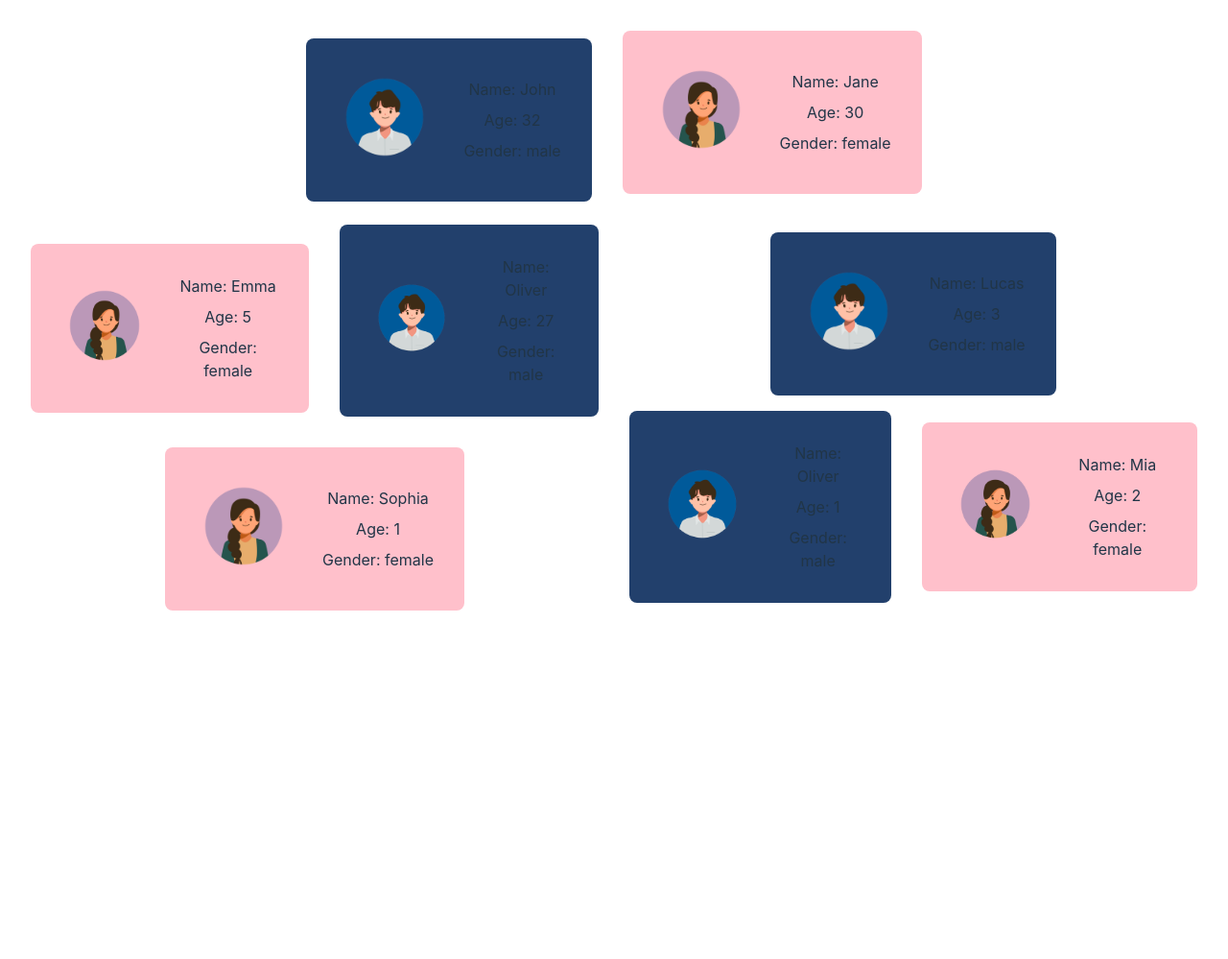
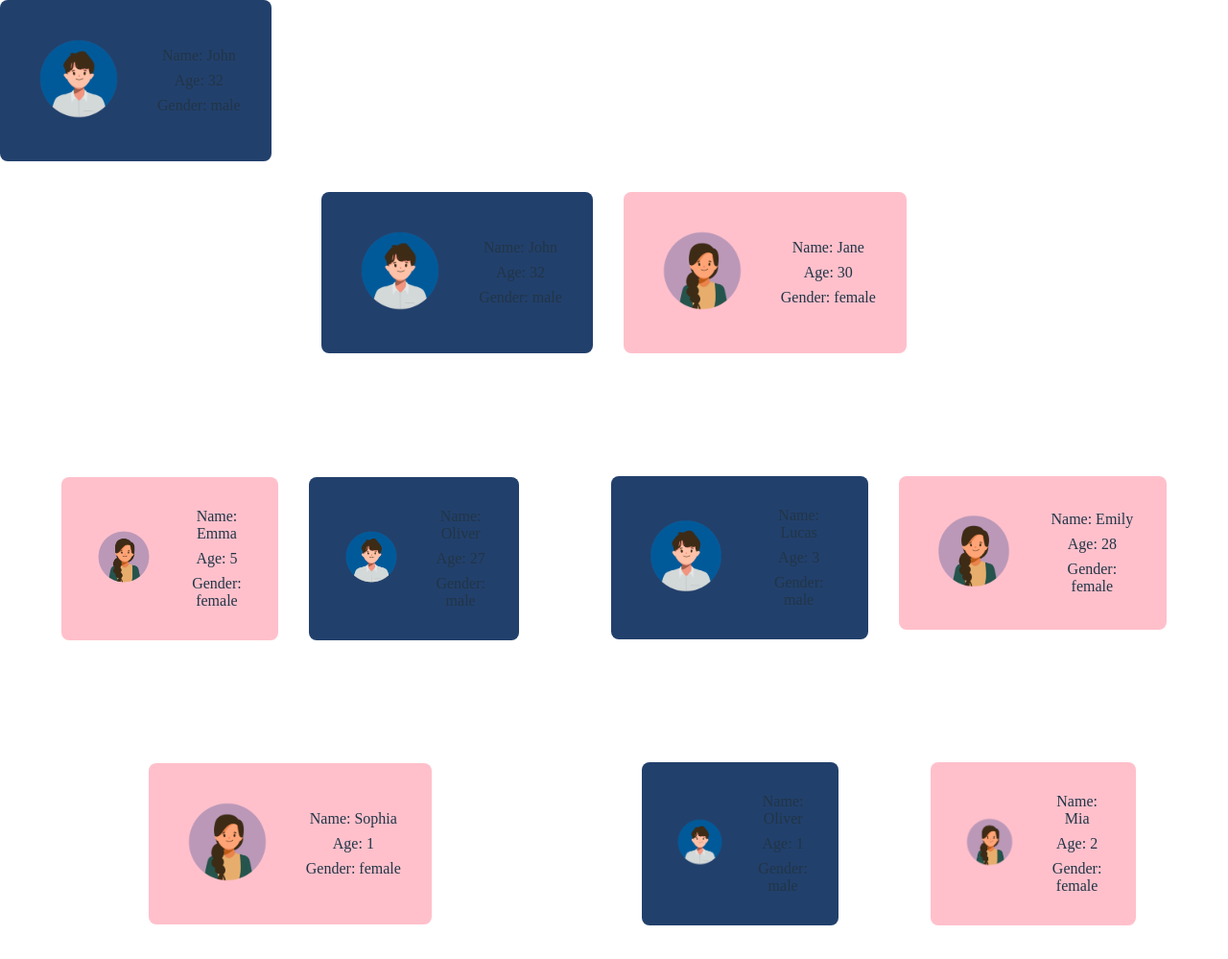
Before and after one commit to alleeoo/web, a website built with Vite: page index.html in a window 1280 px wide. Shown: the whole page at 96% size. Before the commit the page ends 800 px from the top, so only its background shows below. Built offline with nearby package versions, Linux system fonts and the light colour scheme.

Commit message:
redered using recursion

```diff
--- a/src/main.js
+++ b/src/main.js
@@ -1,6 +1,7 @@
 import "./style.css";
 
 let app = document.getElementById("app");
+
 let person = {
   name: "John",
   age: 32,
@@ -20,6 +21,14 @@ let person = {
       age: 5,
       gender: "female",
       img: "/public/icons/female.png",
+      spouse: [
+        {
+          name: "Oliver",
+          age: 27,
+          gender: "male",
+          img: "/public/icons/male.png",
+        },
+      ],
       children: [
         {
           name: "Sophia",
@@ -28,20 +37,20 @@ let person = {
           img: "/public/icons/female.png",
         },
       ],
-      spouse: [
-        {
-          name: "Oliver",
-          age: 27,
-          gender: "male",
-          img: "/public/icons/male.png",
-        },
-      ],
     },
     {
       name: "Lucas",
       age: 3,
       gender: "male",
       img: "/public/icons/male.png",
+      spouse: [
+        {
+          name: "Emily",
+          age: 28,
+          gender: "female",
+          img: "/public/icons/female.png",
+        },
+      ],
       children: [
         {
           name: "Oliver",
@@ -60,11 +69,12 @@ let person = {
   ],
 };
 
-function displayPerson(person) {
+function renderPerson(person) {
+  //Creating a parent card element
   let card = document.createElement("div");
   card.classList.add("card");
   card.style.backgroundColor = person.gender === "male" ? "#22406c" : "pink";
-
+  //Profile Picture
   let imgDiv = document.createElement("div");
   imgDiv.id = "imgDiv";
   let img = document.createElement("img");
@@ -73,18 +83,18 @@ function displayPerson(person) {
   img.style.width = "100%";
   imgDiv.appendChild(img);
   card.appendChild(imgDiv);
-
+  //Info Parent element
   let info = document.createElement("div");
   info.classList.add("info");
-
+  //Name Tag
   let name = document.createElement("div");
   name.innerText = `Name: ${person.name}`;
   info.appendChild(name);
-
+  //Age
   let age = document.createElement("div");
   age.innerText = `Age: ${person.age}`;
   info.appendChild(age);
-
+  //Gender
   let gender = document.createElement("div");
   gender.innerText = `Gender: ${person.gender}`;
   info.appendChild(gender);
@@ -112,40 +122,50 @@ function displayPerson(person) {
   // <div>
   // `;
 }
-function renderData(person) {
+
+function makeFlowChart(person) {
+  return renderPerson(person);
+}
+
+function renderData(person, lvl = 0) {
+  //Tree element that will contain all the people
   let tree = document.createElement("div");
   tree.classList.add("tree");
 
+  //creating a div for parent
   let parentDiv = document.createElement("div");
   parentDiv.classList.add("parentDiv");
+  console.log(parentDiv);
+
+  //Adding Parent to tree
+  tree.appendChild(parentDiv);
+
+  let parent = document.createElement("div");
+  parent.classList.add("parent");
+
+  parentDiv.appendChild(parent);
+
+  parent.appendChild(renderPerson(person));
+
+  //Rendering spouse
+
+  if (person?.spouse?.length > 0) {
+    parent.insertAdjacentElement("beforeend", renderPerson(person.spouse[0]));
+  }
 
   let childDiv = document.createElement("div");
   childDiv.classList.add("childDiv");
 
-  tree.appendChild(parentDiv);
-
-  parentDiv.appendChild(displayPerson(person));
-
-  if (person?.spouse?.length > 0) {
-    parentDiv.appendChild(renderData(person.spouse[0]));
-  }
+  parentDiv.appendChild(childDiv);
 
   if (person?.children?.length > 0) {
     person.children.forEach((child) => {
-      childDiv.appendChild(renderData(child));
+      childDiv.insertAdjacentElement("beforeend", renderData(child));
     });
   }
-
-  tree.appendChild(childDiv);
-
-  console.log(tree);
   return tree;
 }
 
+app.appendChild(makeFlowChart(person));
+
 app.appendChild(renderData(person));
-
-// document.querySelector("#app").innerHTML = `
-//   <div>
-//   ${renderData(person)}
-//   </div>
-// `;
--- a/src/style.css
+++ b/src/style.css
@@ -1,16 +1,5 @@
 :root {
-  font-family: Inter, system-ui, Avenir, Helvetica, Arial, sans-serif;
-  line-height: 1.5;
-  font-weight: 400;
-
-  color-scheme: light dark;
-  color: rgba(255, 255, 255, 0.87);
   background-color: #242424;
-
-  font-synthesis: none;
-  text-rendering: optimizeLegibility;
-  -webkit-font-smoothing: antialiased;
-  -moz-osx-font-smoothing: grayscale;
 }
 
 a {
@@ -35,33 +24,46 @@ h1 {
 #app {
   max-width: 1280px;
   margin: 0 auto;
-  padding: 2rem;
+
   text-align: center;
 }
 
 .tree {
   display: flex;
+  /* background-color: aliceblue; */
   flex-direction: column;
+
   gap: 1rem;
   align-items: center;
 }
+.parentDiv {
+  display: flex;
+  flex-direction: column;
+
+  /* background-color: aquamarine; */
+  align-items: center;
+  justify-content: center;
+  min-width: fit-content;
+  gap: 2rem;
+}
 .childDiv {
   display: flex;
-
   align-items: center;
+  min-width: fit-content;
+  /* background-color: chocolate; */
+  padding: 2rem;
   justify-content: center;
   gap: 2rem;
   flex-direction: row;
 }
-.parentDiv {
-  display: flex;
-
-  align-items: center;
-  justify-content: center;
-  gap: 2rem;
-}
 .card:hover {
   box-shadow: 0 0 2em #000000aa;
+}
+.parent {
+  display: flex;
+  /* background-color: #535bf2; */
+  gap: 2rem;
+  padding: 2rem;
 }
 .card {
   display: flex;
```
